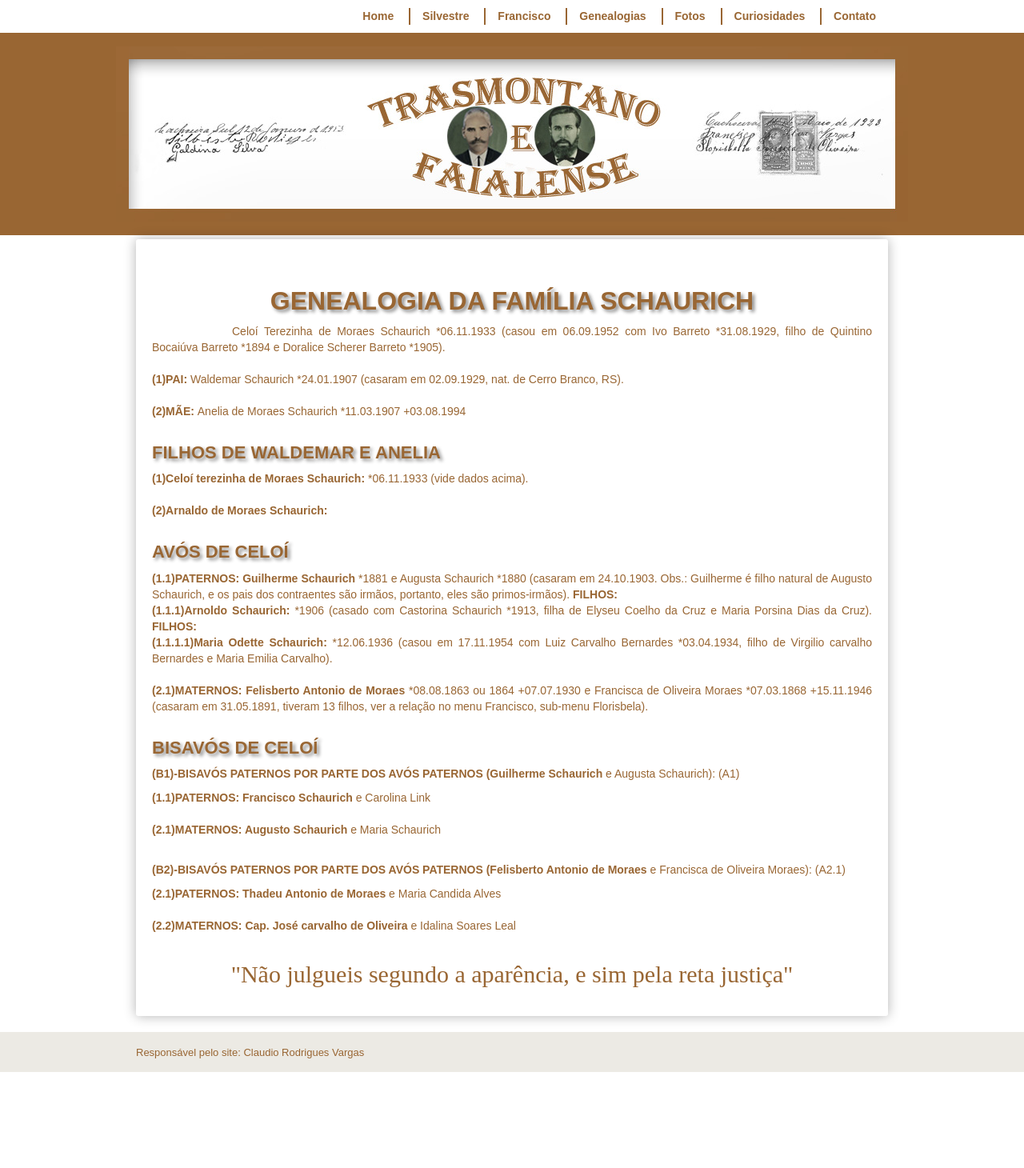
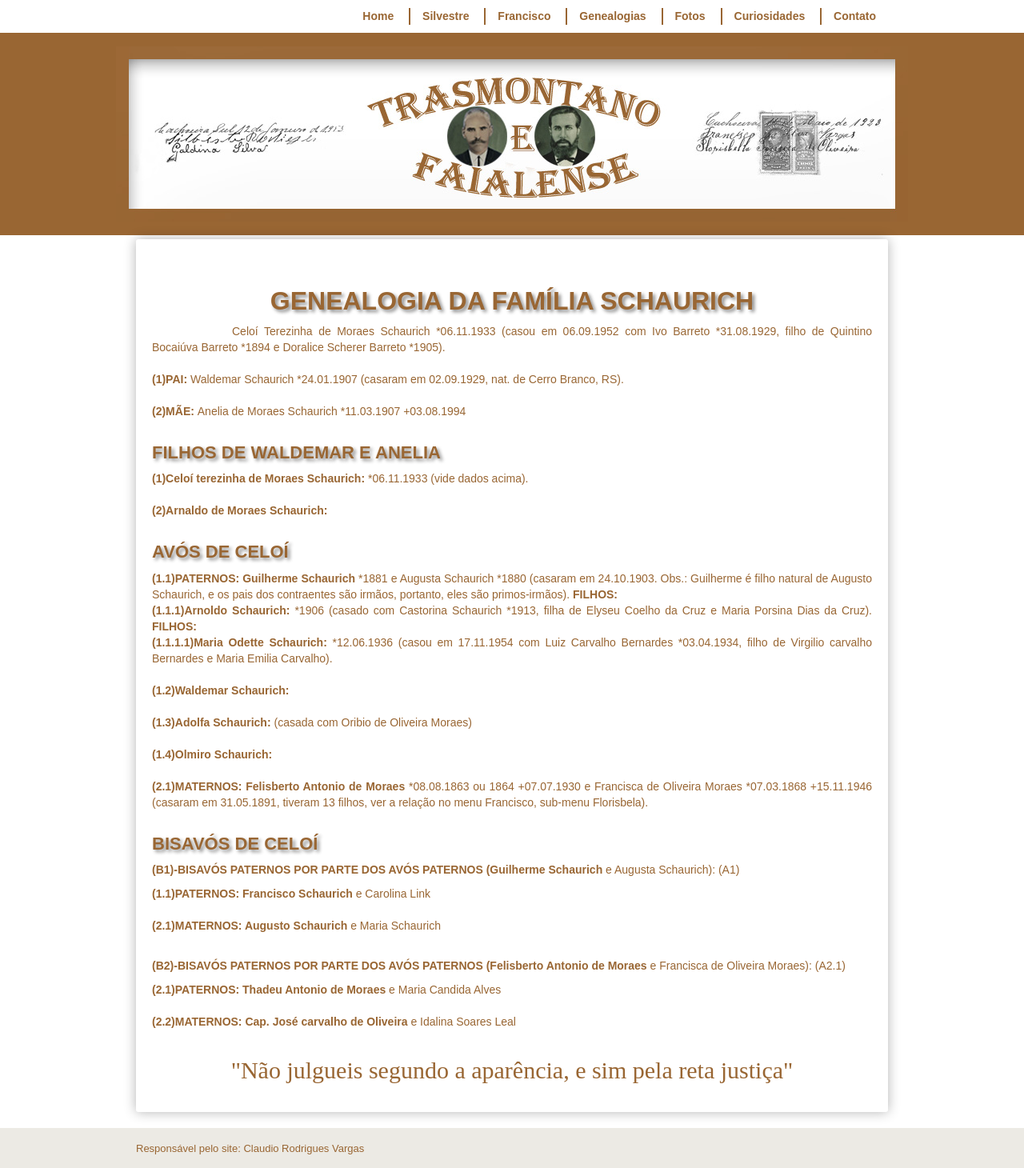
Before and after one commit to claudiovargas1955/claudiovargas1955.github.io, a Jekyll site: the page built from _pages/familia-schaurich.html, in a window 1280 px wide. Shown: the whole page at 80% size. Built offline with Jekyll 4.4.1, drawn with Linux system fonts in a browser that asks for light colours; some web fonts are replaced; before the commit the page ends 1340 px from its top, so only the background shows below that.

Commit message:
Update familia-schaurich.html

```diff
--- a/_pages/familia-schaurich.html
+++ b/_pages/familia-schaurich.html
@@ -116,6 +116,12 @@ Augusto Schaurich, e os pais dos contraentes são irmãos, portanto, eles são p
       <b>(1.1.1.1)Maria Odette Schaurich: </b>*12.06.1936 (casou em 17.11.1954 com Luiz Carvalho Bernardes *03.04.1934, filho de
       Virgilio carvalho Bernardes e Maria Emilia Carvalho). <br><br>
 
+<b>(1.2)Waldemar Schaurich: </b><br><br>
+
+<b>(1.3)Adolfa Schaurich: </b>(casada com Oribio de Oliveira Moraes) <br><br>
+
+<b>(1.4)Olmiro Schaurich: </b><br><br>
+
 <b>(2.1)MATERNOS: Felisberto Antonio de Moraes </b>*08.08.1863 ou 1864 +07.07.1930 e Francisca de Oliveira Moraes *07.03.1868
 +15.11.1946 (casaram em 31.05.1891, tiveram 13 filhos, ver a relação no menu Francisco, sub-menu Florisbela).<br><br>
 
```
